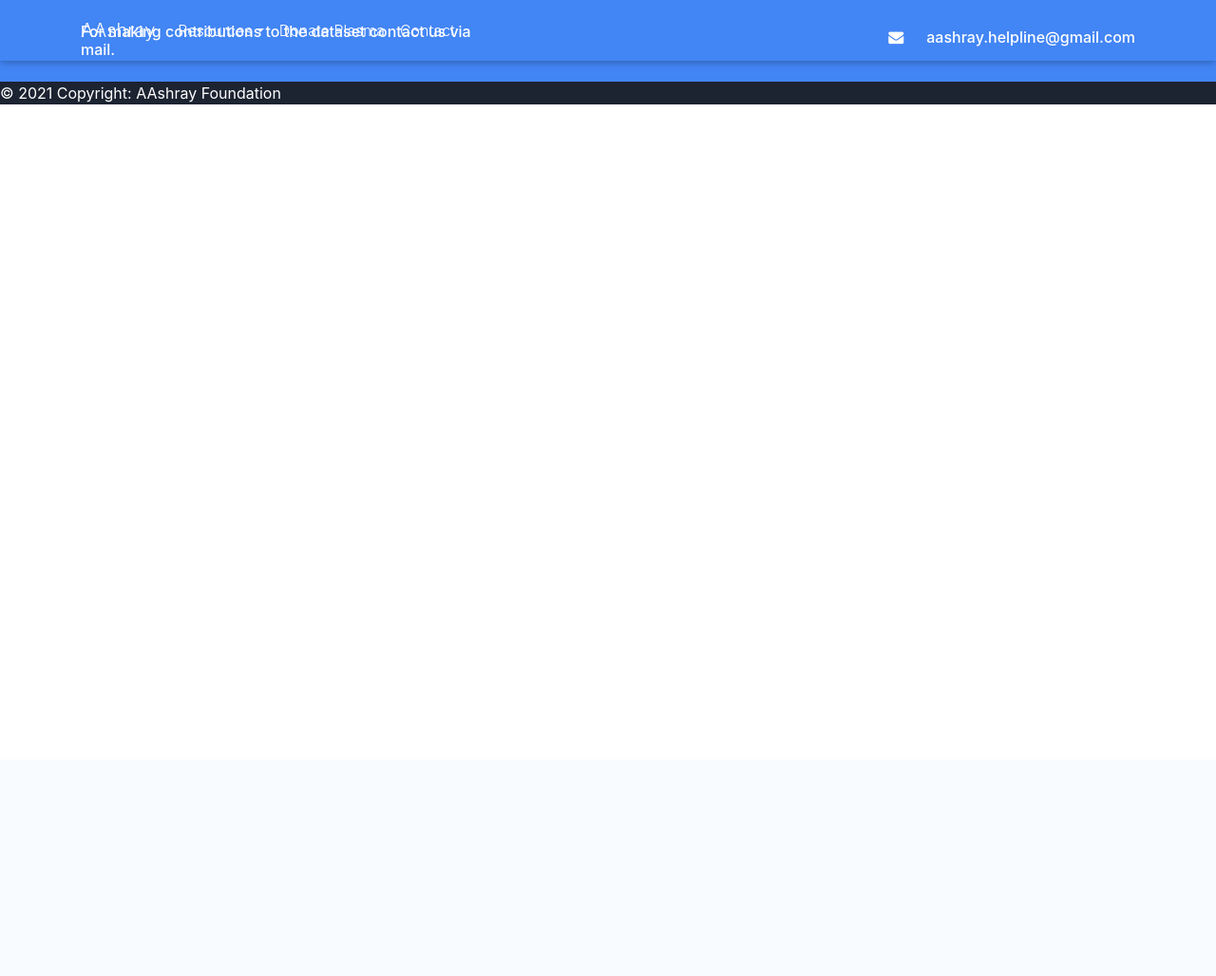
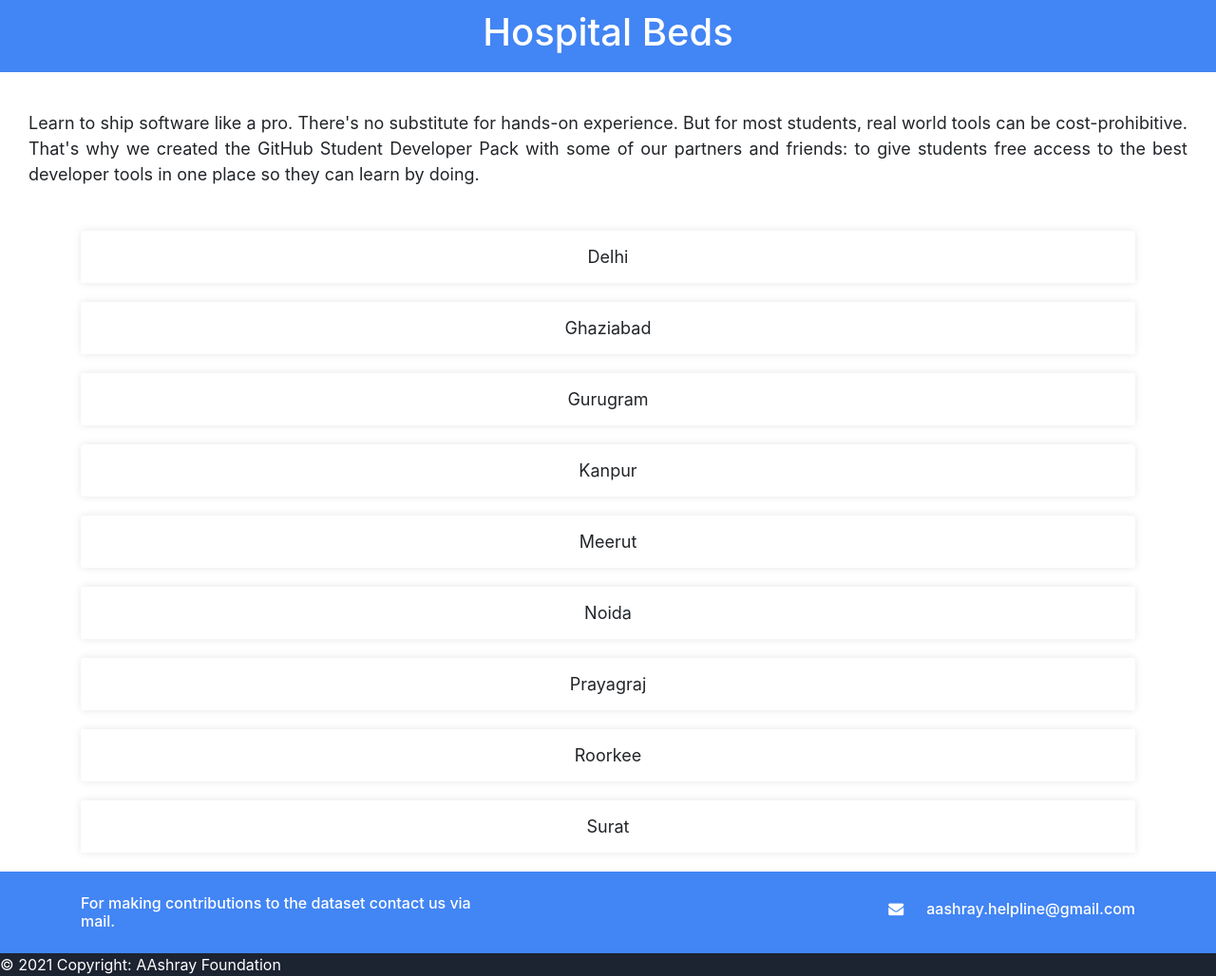
Before and after one commit to SanchitaMishra170676/Aashray2021, a Django app: page /hospital_beds/ in a window 1280 px wide. Shown: the whole page at 95% size. Before the commit the page ends 110 px from the top, so only its background shows below. Run offline with Django 3.2, Linux system fonts and the light colour scheme; some libraries are stand-ins or nearby versions.

Commit message:
[Add] Hospital beds 1st page.

```diff
--- /dev/null
+++ b/aashray/static/css/resources.css
@@ -0,0 +1,40 @@
+body {
+  font-family: "lato", sans-serif;
+}
+
+.resource {
+  max-width: 1000px;
+}
+.responsive-table li {
+  border-radius: 3px;
+  padding: 14px 14px;
+  display: flex;
+  justify-content: space-between;
+  margin-bottom: 20px;
+}
+.responsive-table li:hover {
+  background: #bbdefb;
+}
+.responsive-table .table-row {
+  background-color: #ffffff;
+  box-shadow: 0px 0px 9px 0px rgba(0, 0, 0, 0.1);
+  text-align: center;
+  font-size: large;
+}
+@media all and (max-width: 767px) {
+  .responsive-table li {
+    display: block;
+  }
+}
+.res {
+  padding: 10px;
+  color: white;
+  background: #4285f4;
+  text-align: center;
+}
+.content {
+  margin-top: 10px;
+  padding: 30px;
+  text-align: justify;
+  font-size: large;
+}
--- a/aashray/templates/beds1.html
+++ b/aashray/templates/beds1.html
@@ -1,5 +1,172 @@
-{% extends 'base.html' %}
-{% block content %}
-{% load static %}
+<!DOCTYPE html>
+<html lang="en">
+    {% load static %}
+<head>
+    <meta charset="utf-8">
+    <meta name="viewport" content="width=device-width, initial-scale=1, shrink-to-fit=no">
+    <meta http-equiv="x-ua-compatible" content="ie=edge">
+    <title>AAshray | Covid Relief</title>
+    <!-- Font Awesome -->
+    <link rel="stylesheet" href="https://maxcdn.bootstrapcdn.com/font-awesome/4.7.0/css/font-awesome.min.css">
+    <!-- Bootstrap core CSS -->
+    <link href="{% static 'css/bootstrap.min.css' %}" rel="stylesheet">
+    <!-- Material Design Bootstrap -->
+    <link href="{% static 'css/mdb.min.css' %}" rel="stylesheet">
+    <!-- Your custom styles (optional) -->
+    <link href="{% static 'css/style.css' %}" rel="stylesheet">
+    <link href="{% static 'css/resources.css' %}" rel="stylesheet">
+      <!-- Alertify.js -->
+<!-- CSS -->
+<link rel="stylesheet" href="//cdn.jsdelivr.net/npm/alertifyjs@1.13.1/build/css/alertify.min.css"/>
+<!-- Default theme -->
+<link rel="stylesheet" href="//cdn.jsdelivr.net/npm/alertifyjs@1.13.1/build/css/themes/default.min.css"/>
+<!-- Semantic UI theme -->
+<link rel="stylesheet" href="//cdn.jsdelivr.net/npm/alertifyjs@1.13.1/build/css/themes/semantic.min.css"/>
+<!-- Bootstrap theme -->
+<link rel="stylesheet" href="https://cdn.jsdelivr.net/npm/alertifyjs@1.13.1/build/css/themes/bootstrap.min.css"/>
 
-{% endblock %}
+
+</head>
+
+<body>
+<div class="res">
+  <h1>Hospital Beds</h1>
+</div>
+<div class="content">
+  <p>Learn to ship software like a pro. There's no substitute for hands-on experience. But for most students, real world tools can be cost-prohibitive. That's why we created the GitHub Student Developer Pack with some of our partners and friends: to give students free access to the best developer tools in one place so they can learn by doing.</p>
+  </div>
+<div class="container resource">
+  <ul class="responsive-table" style="padding: 0 !important;">
+    <li class="table-row">
+      <div class="col">Delhi</div>
+    </li>
+    <li class="table-row">
+      <div class="col">Ghaziabad</div>
+    </li>
+    <li class="table-row">
+      <div class="col">Gurugram</div>
+    </li>
+    <li class="table-row">
+      <div class="col">Kanpur</div>
+    </li>
+    <li class="table-row">
+      <div class="col">Meerut</div>
+    </li>
+    <li class="table-row">
+      <div class="col">Noida</div>
+    </li>
+    <li class="table-row">
+      <div class="col">Prayagraj</div>
+    </li>
+    <li class="table-row">
+      <div class="col">Roorkee</div>
+    </li>
+    <li class="table-row">
+      <div class="col">Surat</div>
+    </li>
+  </ul>
+</div>
+{% comment %} <div style="position: fixed; bottom: 0; width:100%;"> {% endcomment %}
+    <footer class="page-footer font-small blue">
+
+        <!-- Social buttons -->
+        <div class="primary-color">
+            <div class="container">
+                <!--Grid row-->
+                <div class="row py-4 d-flex align-items-center">
+
+                    <!--Grid column-->
+                    <div class="col-md-6 col-lg-5 text-center text-md-left mb-4 mb-md-0">
+                        <h6 class="mb-0 white-text">For making contributions to the dataset contact us via mail.</h6>
+                    </div>
+                    <!--Grid column-->
+
+                    <!--Grid column-->
+                    <div class="col-md-6 col-lg-7 text-center text-md-right mb-4 mb-md-0">
+                        <!--Facebook-->
+                        <a href="mailto:aashray.helpline@gmail.com">
+                            <h6><i class="fa fa-envelope white-text mr-4"> </i>aashray.helpline@gmail.com
+                            </h6>
+                        </a>
+
+                    </div>
+                    <!--Grid column-->
+
+                </div>
+                <!--Grid row-->
+            </div>
+        </div>
+        <!-- Social buttons -->
+
+        <!--Footer Links-->
+
+
+                  <!--First column-->
+
+          <!--/.Footer Links-->
+
+          <!--Copyright-->
+          <!--Footer-->
+        </footer>
+    <footer class="page-footer unique-color-dark pt-0">
+              © 2021 Copyright:
+              <a href=" "> AAshray Foundation </a>
+          </div>
+          <!--/.Copyright-->
+
+      </footer>
+      {% comment %} </div> {% endcomment %}
+      <!--/.Footer-->
+      <!--Footer-->
+        <!-- JQuery -->
+        <script type="text/javascript" src="{% static 'js/jquery-3.3.1.min.js' %}"></script>
+        <!-- Bootstrap tooltips -->
+        <script type="text/javascript" src="{% static 'js/popper.min.js' %}"></script>
+        <!-- Bootstrap core JavaScript -->
+        <script type="text/javascript" src="{% static 'js/bootstrap.min.js' %}"></script>
+        <!-- MDB core JavaScript -->
+        <script type="text/javascript" src="{% static 'js/mdb.min.js' %}"></script>
+        <script src="//cdn.jsdelivr.net/npm/alertifyjs@1.13.1/build/alertify.min.js"></script>
+        <script src="https://maps.google.com/maps/api/js"></script>
+        <script>
+        $('.carousel').carousel({
+            interval: 2000,
+        })
+    </script>
+    <!-- Google Maps settings -->
+    <script>
+      // Regular map
+      function regular_map() {
+          var var_location = new google.maps.LatLng(36.870806, 10.197207);
+
+          var var_mapoptions = {
+              center: var_location,
+              zoom: 14
+          };
+
+          var var_map = new google.maps.Map(document.getElementById("map-container"),
+              var_mapoptions);
+
+          var var_marker = new google.maps.Marker({
+              position: var_location,
+              map: var_map,
+              title: "Tunisia"
+          });
+      }
+
+      function resources(){
+          var res = document.getElementById("our-resources");
+          res.scrollIntoView();
+      }
+
+      function contact(){
+          var con = document.getElementById("contact");
+          con.scrollIntoView();
+      }
+
+      // Initialize maps
+      google.maps.event.addDomListener(window, 'load', regular_map);
+    </script>
+    </body>
+
+    </html>
```
